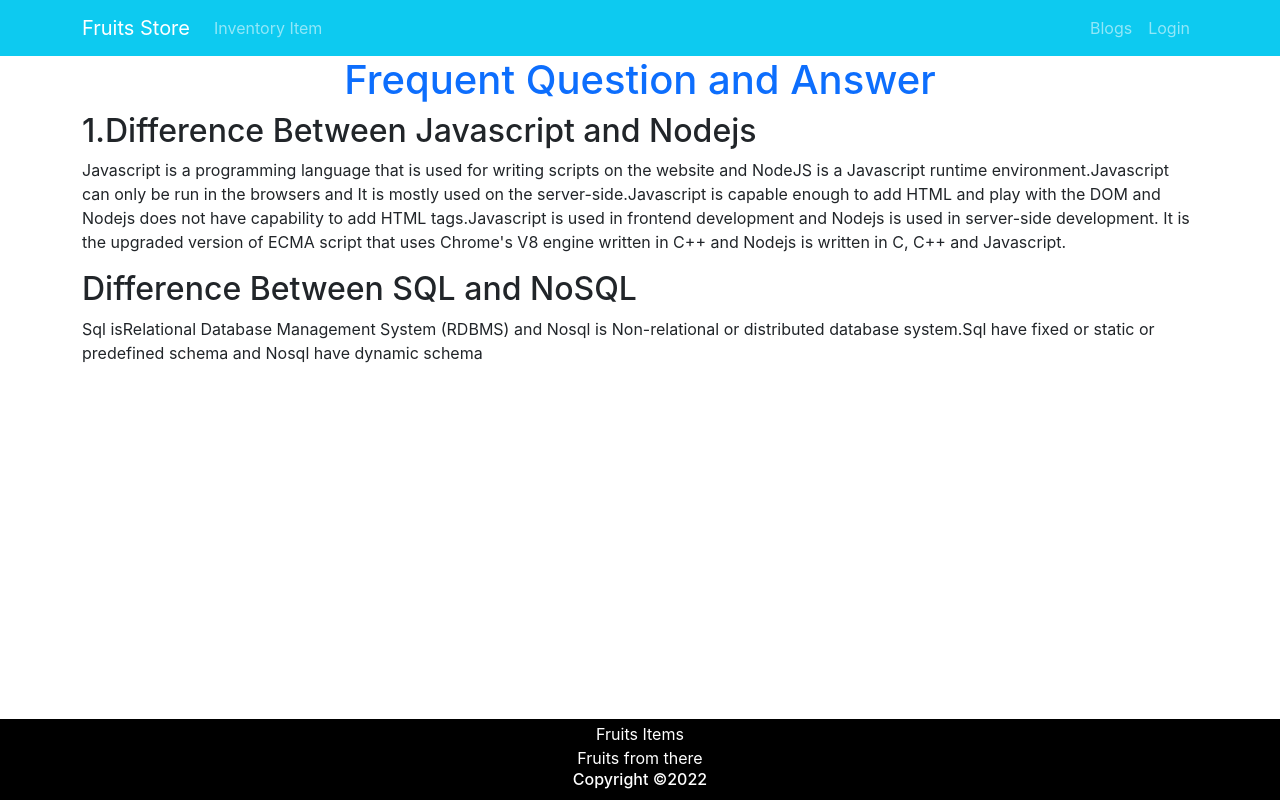
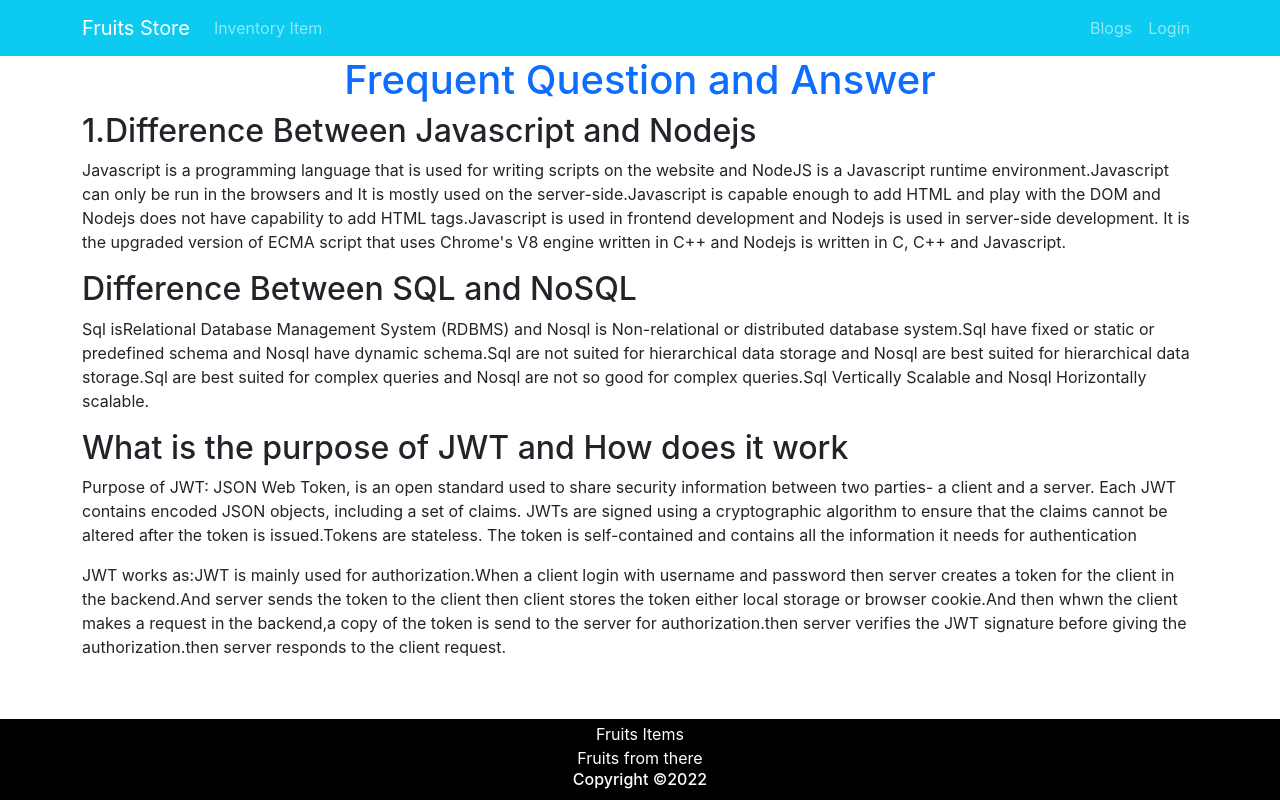
Before and after one commit to muhammadsajit/fruits-store-house-cilent-website, a React (Create React App) app: page /blogs in a window 1280 px wide. Built offline with nearby package versions, Linux system fonts and the light colour scheme.

Commit message:
3rd question is added

```diff
--- a/src/PagesOfWebsite/Blogs/Blogs.js
+++ b/src/PagesOfWebsite/Blogs/Blogs.js
@@ -10,7 +10,12 @@
             </div>
             <div>
                 <h2 > Difference Between SQL and NoSQL</h2>
-                <p> Sql isRelational Database Management System (RDBMS) and Nosql is Non-relational or distributed database system.Sql have fixed or static or predefined schema and Nosql have dynamic schema</p>
+                <p> Sql isRelational Database Management System (RDBMS) and Nosql is Non-relational or distributed database system.Sql have fixed or static or predefined schema and Nosql have dynamic schema.Sql are not suited for hierarchical data storage and Nosql are best suited for hierarchical data storage.Sql are best suited for complex queries and Nosql are not so good for complex queries.Sql Vertically Scalable and Nosql Horizontally scalable.</p>
+            </div>
+            <div>
+                <h2>What is the purpose of JWT and How does it work</h2>
+                <p>Purpose of JWT: JSON Web Token, is an open standard used to share security information between two parties- a client and a server. Each JWT contains encoded JSON objects, including a set of claims. JWTs are signed using a cryptographic algorithm to ensure that the claims cannot be altered after the token is issued.Tokens are stateless. The token is self-contained and contains all the information it needs for authentication</p>
+                <p>JWT works as:JWT is mainly used for authorization.When a client login with username and password then server creates a token for  the client in the backend.And server sends the token to the client then client stores the token either local storage or browser cookie.And then whwn the client makes a request in the backend,a copy of the token is send to the server for authorization.then server verifies the JWT signature before giving the authorization.then server responds to the client request.</p>
             </div>
         </div>
     );
```
